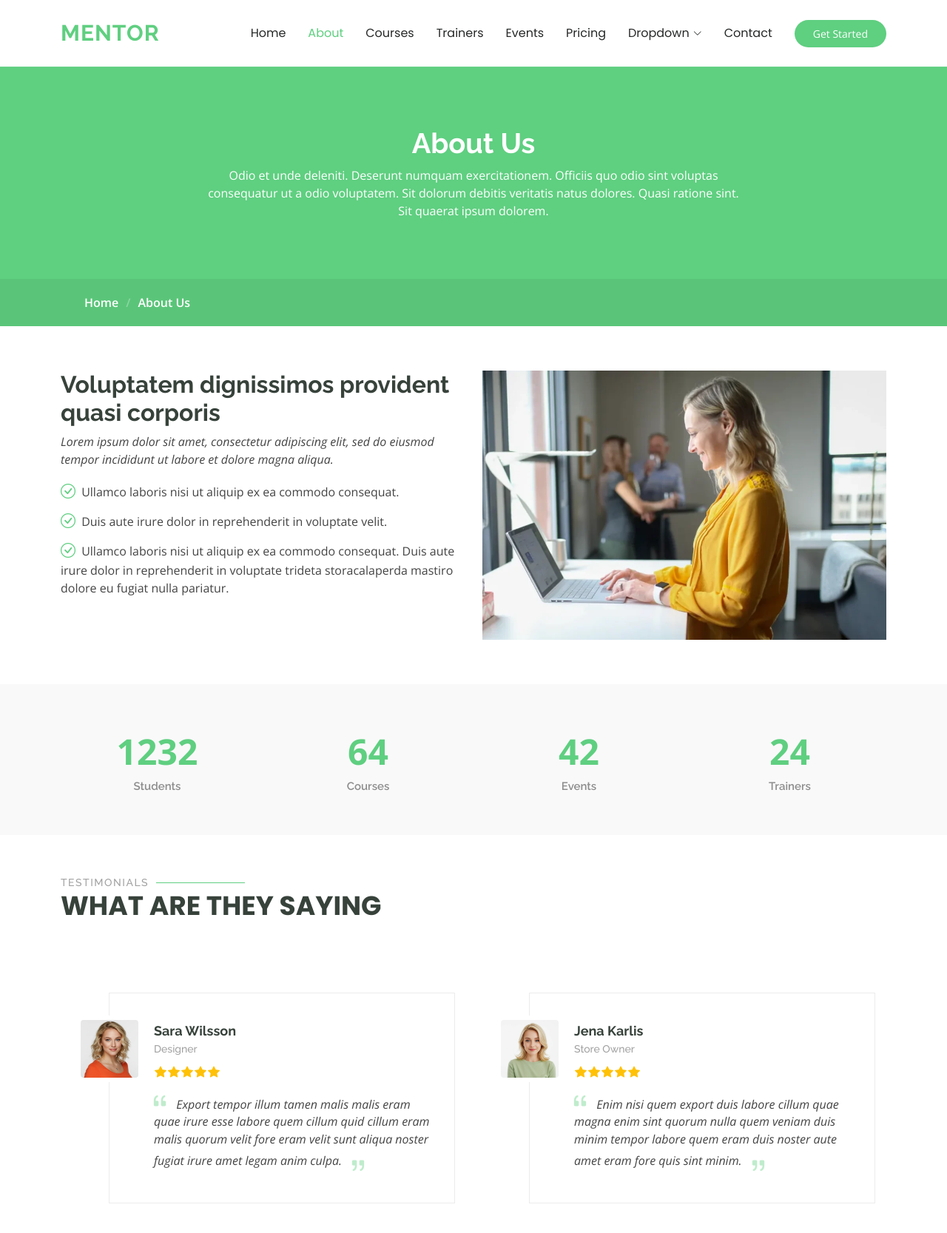
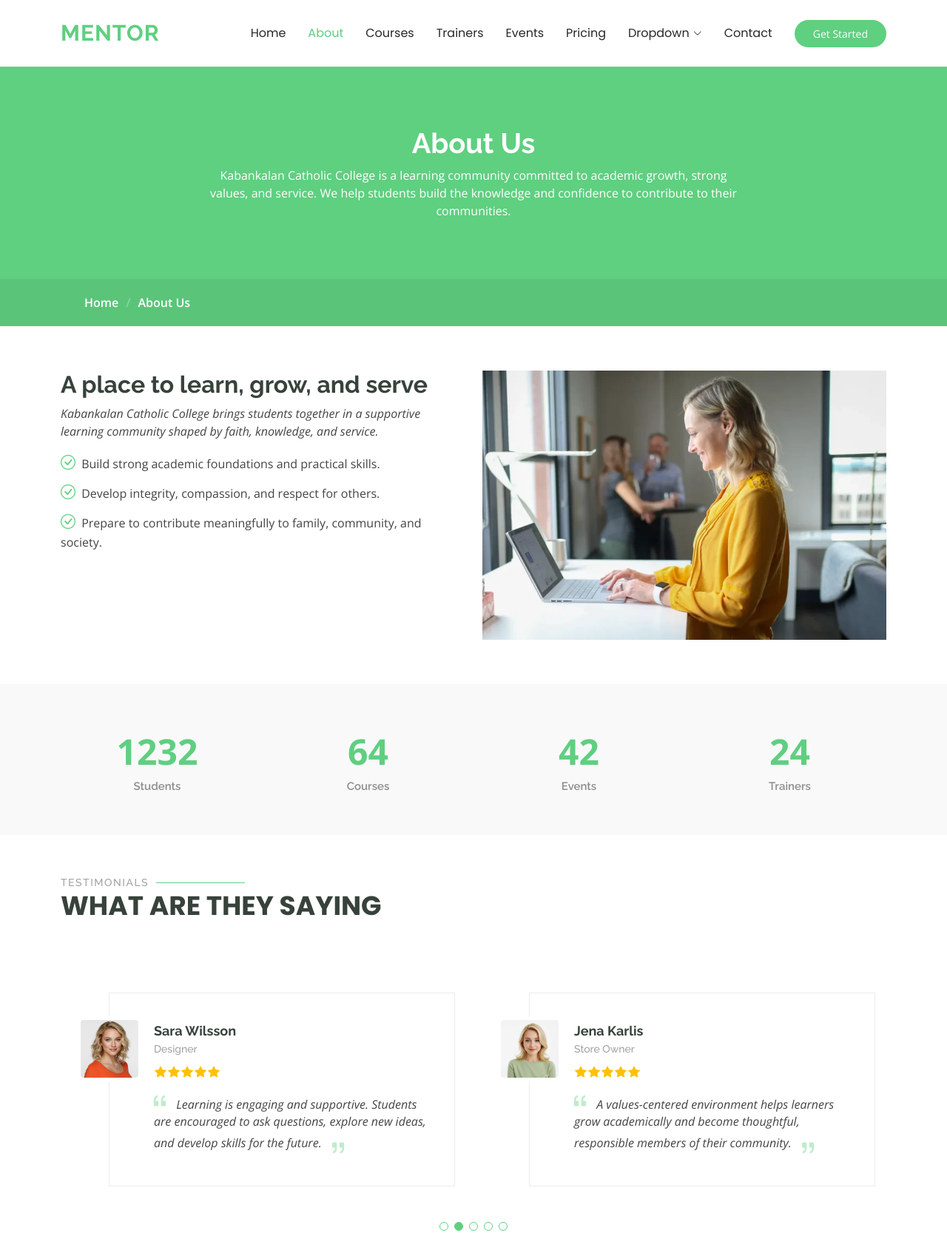
Before and after one commit to cyusoyaestrella-bot/projectlanding--page, a plain HTML site: page about.html in a window 1280 px wide. Shown: the top 1667 px of the page at 74% size. Drawn offline with nearby package versions, Linux system fonts and the light colour scheme.

Commit message:
Update about

```diff
--- a/about.html
+++ b/about.html
@@ -91,7 +91,7 @@
           <div class="row d-flex justify-content-center text-center">
             <div class="col-lg-8">
               <h1>About Us<br></h1>
-              <p class="mb-0">Odio et unde deleniti. Deserunt numquam exercitationem. Officiis quo odio sint voluptas consequatur ut a odio voluptatem. Sit dolorum debitis veritatis natus dolores. Quasi ratione sint. Sit quaerat ipsum dolorem.</p>
+              <p class="mb-0">Kabankalan Catholic College is a learning community committed to academic growth, strong values, and service. We help students build the knowledge and confidence to contribute to their communities.</p>
             </div>
           </div>
         </div>
@@ -118,15 +118,14 @@
           </div>
 
           <div class="col-lg-6 order-2 order-lg-1 content" data-aos="fade-up" data-aos-delay="200">
-            <h3>Voluptatem dignissimos provident quasi corporis</h3>
+            <h3>A place to learn, grow, and serve</h3>
             <p class="fst-italic">
-              Lorem ipsum dolor sit amet, consectetur adipiscing elit, sed do eiusmod tempor incididunt ut labore et dolore
-              magna aliqua.
+              Kabankalan Catholic College brings students together in a supportive learning community shaped by faith, knowledge, and service.
             </p>
             <ul>
-              <li><i class="bi bi-check-circle"></i> <span>Ullamco laboris nisi ut aliquip ex ea commodo consequat.</span></li>
-              <li><i class="bi bi-check-circle"></i> <span>Duis aute irure dolor in reprehenderit in voluptate velit.</span></li>
-              <li><i class="bi bi-check-circle"></i> <span>Ullamco laboris nisi ut aliquip ex ea commodo consequat. Duis aute irure dolor in reprehenderit in voluptate trideta storacalaperda mastiro dolore eu fugiat nulla pariatur.</span></li>
+              <li><i class="bi bi-check-circle"></i> <span>Build strong academic foundations and practical skills.</span></li>
+              <li><i class="bi bi-check-circle"></i> <span>Develop integrity, compassion, and respect for others.</span></li>
+              <li><i class="bi bi-check-circle"></i> <span>Prepare to contribute meaningfully to family, community, and society.</span></li>
             </ul>
           </div>
 
@@ -227,7 +226,7 @@
                   </div>
                   <p>
                     <i class="bi bi-quote quote-icon-left"></i>
-                    <span>Proin iaculis purus consequat sem cure digni ssim donec porttitora entum suscipit rhoncus. Accusantium quam, ultricies eget id, aliquam eget nibh et. Maecen aliquam, risus at semper.</span>
+                    <span>The college community encourages students to grow in knowledge, build confidence, and serve others with compassion.</span>
                     <i class="bi bi-quote quote-icon-right"></i>
                   </p>
                 </div>
@@ -245,7 +244,7 @@
                   </div>
                   <p>
                     <i class="bi bi-quote quote-icon-left"></i>
-                    <span>Export tempor illum tamen malis malis eram quae irure esse labore quem cillum quid cillum eram malis quorum velit fore eram velit sunt aliqua noster fugiat irure amet legam anim culpa.</span>
+                    <span>Learning is engaging and supportive. Students are encouraged to ask questions, explore new ideas, and develop skills for the future.</span>
                     <i class="bi bi-quote quote-icon-right"></i>
                   </p>
                 </div>
@@ -263,7 +262,7 @@
                   </div>
                   <p>
                     <i class="bi bi-quote quote-icon-left"></i>
-                    <span>Enim nisi quem export duis labore cillum quae magna enim sint quorum nulla quem veniam duis minim tempor labore quem eram duis noster aute amet eram fore quis sint minim.</span>
+                    <span>A values-centered environment helps learners grow academically and become thoughtful, responsible members of their community.</span>
                     <i class="bi bi-quote quote-icon-right"></i>
                   </p>
                 </div>
@@ -281,7 +280,7 @@
                   </div>
                   <p>
                     <i class="bi bi-quote quote-icon-left"></i>
-                    <span>Fugiat enim eram quae cillum dolore dolor amet nulla culpa multos export minim fugiat minim velit minim dolor enim duis veniam ipsum anim magna sunt elit fore quem dolore labore illum veniam.</span>
+                    <span>Students have opportunities to learn, work with others, and take part in activities that make a positive difference.</span>
                     <i class="bi bi-quote quote-icon-right"></i>
                   </p>
                 </div>
@@ -299,7 +298,7 @@
                   </div>
                   <p>
                     <i class="bi bi-quote quote-icon-left"></i>
-                    <span>Quis quorum aliqua sint quem legam fore sunt eram irure aliqua veniam tempor noster veniam enim culpa labore duis sunt culpa nulla illum cillum fugiat legam esse veniam culpa fore nisi cillum quid.</span>
+                    <span>A strong sense of community and a commitment to learning make this a meaningful place to grow.</span>
                     <i class="bi bi-quote quote-icon-right"></i>
                   </p>
                 </div>
```
